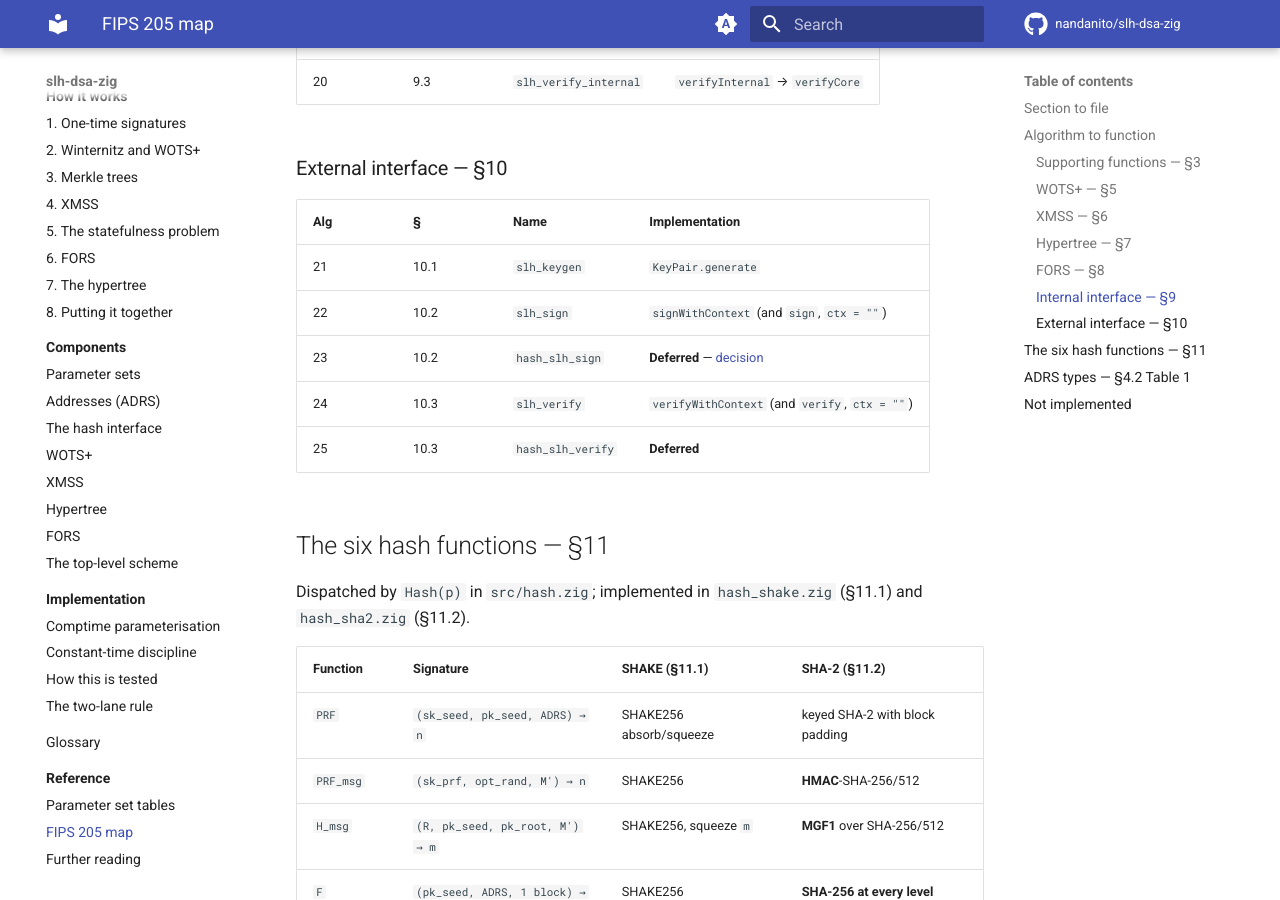
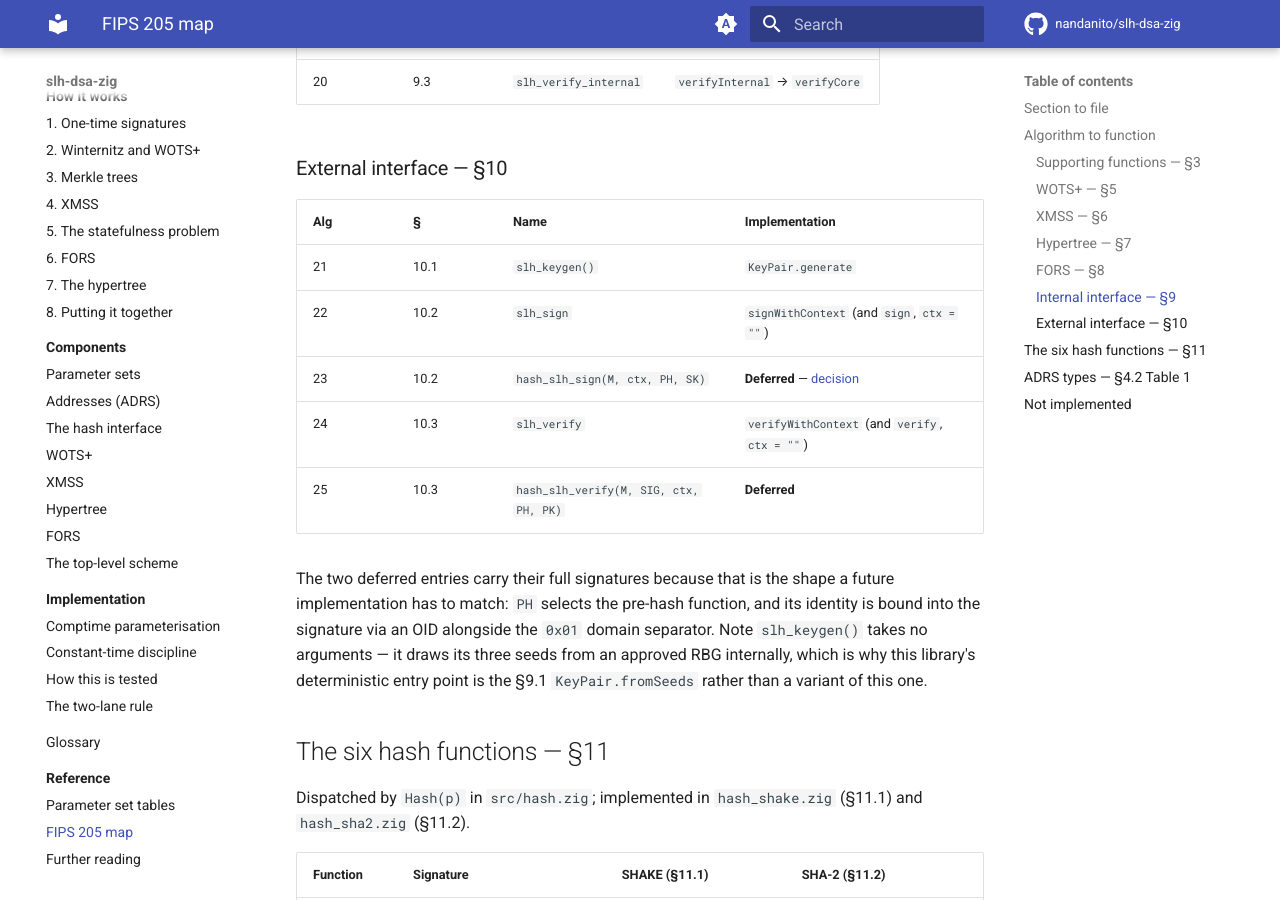
Before and after one commit to nandanito/slh-dsa-zig, an MkDocs documentation site: the page built from docs/reference/spec-map.md, in a window 1280 px wide and 900 px high, scrolled down 2432 px. Built offline with MkDocs 1.6.1 and Material for MkDocs 9.7.7, drawn with Linux system fonts in a browser that asks for light colours; comment, search, counter and statistics services are not loaded.

Commit message:
docs: record verified signatures for the deferred pre-hash algorithms
Nandan verified Algorithms 21, 23 and 25 against the final FIPS 205 PDF and
supplied the exact parameter lists. Recording them:

  Alg 21  slh_keygen()
  Alg 23  hash_slh_sign(M, ctx, PH, SK)
  Alg 25  hash_slh_verify(M, SIG, ctx, PH, PK)

The two deferred entries now carry full signatures, since that is the shape a
future HashSLH-DSA implementation has to match — PH selects the pre-hash
function and its identity is bound into the signature via an OID alongside the
0x01 separator. Also notes why slh_keygen() taking no arguments is the reason
this library's deterministic entry point is the §9.1 KeyPair.fromSeeds rather
than a variant of Algorithm 21.

Refs #36. Lane A.

Co-Authored-By: Claude Opus 5 (1M context) <noreply@anthropic.com>

```diff
--- a/docs/reference/spec-map.md
+++ b/docs/reference/spec-map.md
@@ -87,11 +87,18 @@ FIPS 205 §11.2 — Hash functions (SHA-2)         src/hash_sha2.zig
 
 | Alg | § | Name | Implementation |
 |---|---|---|---|
-| 21 | 10.1 | `slh_keygen` | `KeyPair.generate` |
+| 21 | 10.1 | `slh_keygen()` | `KeyPair.generate` |
 | 22 | 10.2 | `slh_sign` | `signWithContext` (and `sign`, `ctx = ""`) |
-| 23 | 10.2 | `hash_slh_sign` | **Deferred** — [decision](../concepts/assembly.md#context-strings) |
+| 23 | 10.2 | `hash_slh_sign(M, ctx, PH, SK)` | **Deferred** — [decision](../concepts/assembly.md#context-strings) |
 | 24 | 10.3 | `slh_verify` | `verifyWithContext` (and `verify`, `ctx = ""`) |
-| 25 | 10.3 | `hash_slh_verify` | **Deferred** |
+| 25 | 10.3 | `hash_slh_verify(M, SIG, ctx, PH, PK)` | **Deferred** |
+
+The two deferred entries carry their full signatures because that is the shape a
+future implementation has to match: `PH` selects the pre-hash function, and its
+identity is bound into the signature via an OID alongside the `0x01` domain
+separator. Note `slh_keygen()` takes no arguments — it draws its three seeds from
+an approved RBG internally, which is why this library's deterministic entry point
+is the §9.1 `KeyPair.fromSeeds` rather than a variant of this one.
 
 ## The six hash functions — §11
 
```
